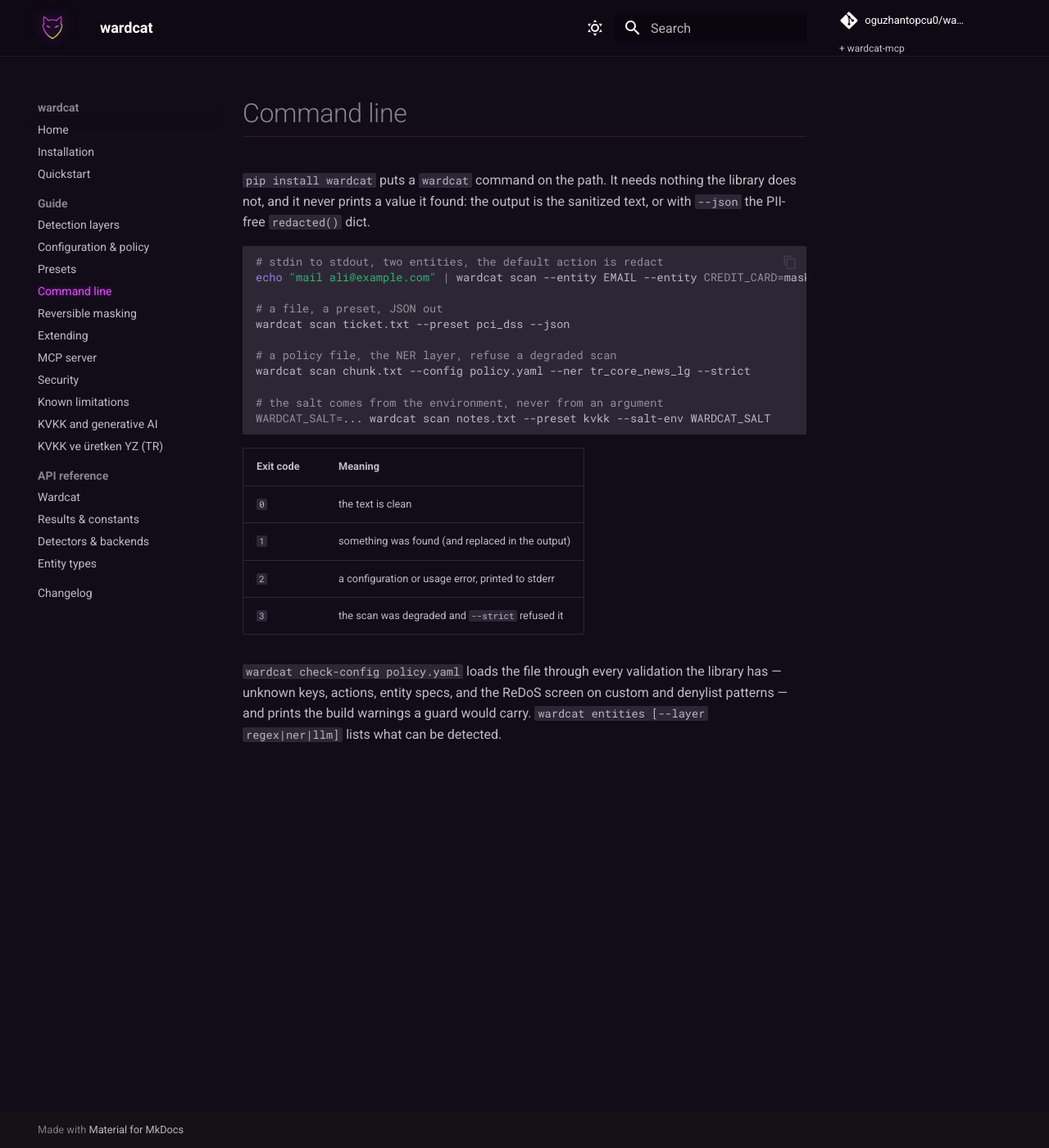
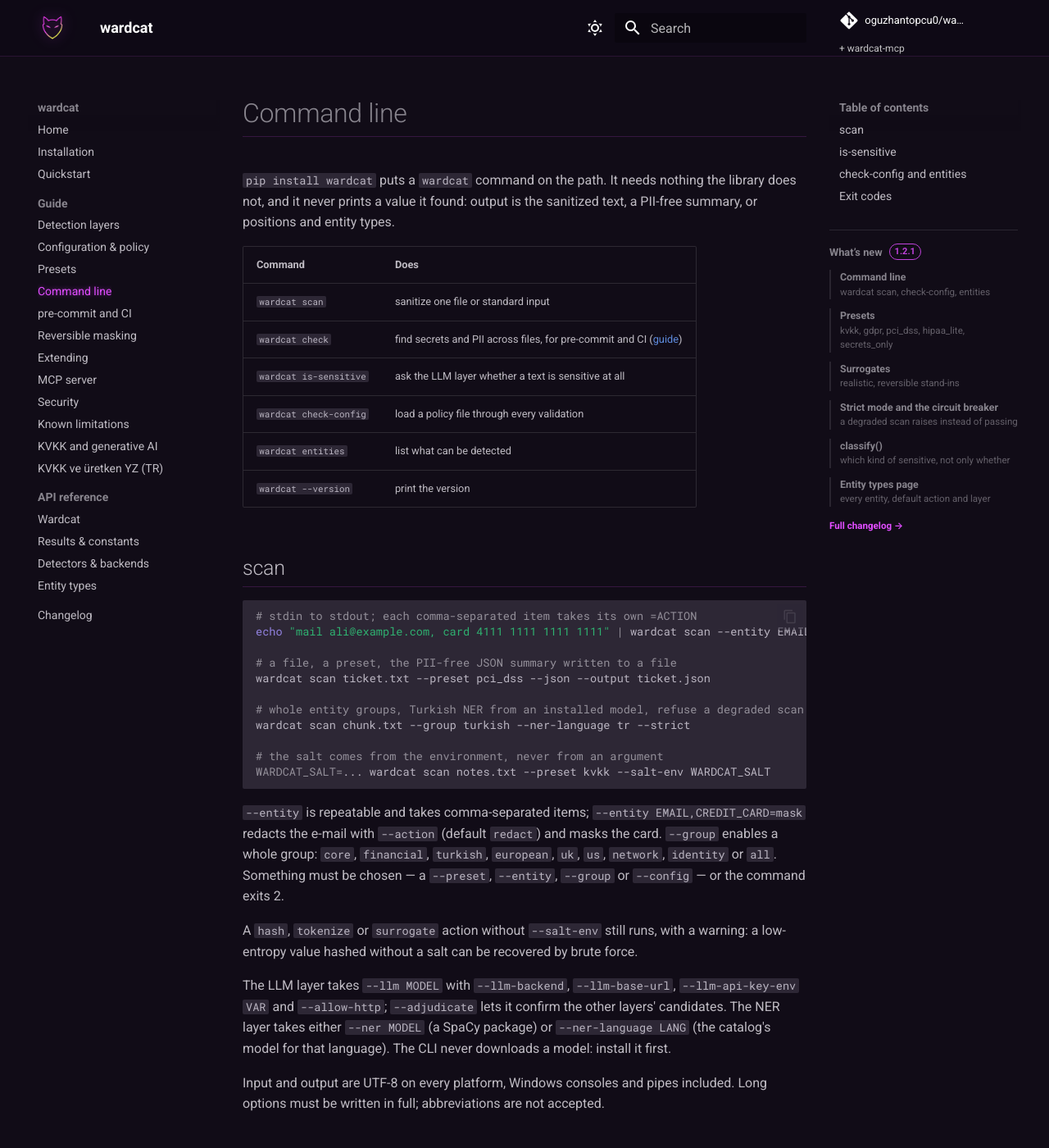
Before and after one commit to oguzhantopcu0/wardcat, an MkDocs documentation site: the page built from docs/guide/cli.md, in a window 1280 px wide and 1400 px high. Shown: the whole window at 82% size. Built offline with MkDocs 1.6.1 and Material for MkDocs 9.7.7, drawn with Linux system fonts in a browser that asks for light colours; comment, search, counter and statistics services are not loaded; some of the changed text lies outside the part shown.

Commit message:
docs: the command line, pre-commit and CI, and moving from wardcat-cli

````diff
--- a/docs/guide/cli.md
+++ b/docs/guide/cli.md
@@ -1,31 +1,79 @@
 # Command line
 
 `pip install wardcat` puts a `wardcat` command on the path. It needs nothing the
-library does not, and it never prints a value it found: the output is the
-sanitized text, or with `--json` the PII-free `redacted()` dict.
+library does not, and it never prints a value it found: output is the sanitized
+text, a PII-free summary, or positions and entity types.
+
+| Command | Does |
+|---|---|
+| `wardcat scan` | sanitize one file or standard input |
+| `wardcat check` | find secrets and PII across files, for pre-commit and CI ([guide](ci.md)) |
+| `wardcat is-sensitive` | ask the LLM layer whether a text is sensitive at all |
+| `wardcat check-config` | load a policy file through every validation |
+| `wardcat entities` | list what can be detected |
+| `wardcat --version` | print the version |
+
+## scan
 
 ```bash
-# stdin to stdout, two entities, the default action is redact
-echo "mail ali@example.com" | wardcat scan --entity EMAIL --entity CREDIT_CARD=mask
+# stdin to stdout; each comma-separated item takes its own =ACTION
+echo "mail ali@example.com, card 4111 1111 1111 1111" | wardcat scan --entity EMAIL,CREDIT_CARD=mask
 
-# a file, a preset, JSON out
-wardcat scan ticket.txt --preset pci_dss --json
+# a file, a preset, the PII-free JSON summary written to a file
+wardcat scan ticket.txt --preset pci_dss --json --output ticket.json
 
-# a policy file, the NER layer, refuse a degraded scan
-wardcat scan chunk.txt --config policy.yaml --ner tr_core_news_lg --strict
+# whole entity groups, Turkish NER from an installed model, refuse a degraded scan
+wardcat scan chunk.txt --group turkish --ner-language tr --strict
 
 # the salt comes from the environment, never from an argument
 WARDCAT_SALT=... wardcat scan notes.txt --preset kvkk --salt-env WARDCAT_SALT
 ```
 
-| Exit code | Meaning |
-|---|---|
-| `0` | the text is clean |
-| `1` | something was found (and replaced in the output) |
-| `2` | a configuration or usage error, printed to stderr |
-| `3` | the scan was degraded and `--strict` refused it |
+`--entity` is repeatable and takes comma-separated items; `--entity EMAIL,CREDIT_CARD=mask`
+redacts the e-mail with `--action` (default `redact`) and masks the card.
+`--group` enables a whole group: `core`, `financial`, `turkish`, `european`,
+`uk`, `us`, `network`, `identity` or `all`. Something must be chosen — a
+`--preset`, `--entity`, `--group` or `--config` — or the command exits 2.
+
+A `hash`, `tokenize` or `surrogate` action without `--salt-env` still runs, with
+a warning: a low-entropy value hashed without a salt can be recovered by brute
+force.
+
+The LLM layer takes `--llm MODEL` with `--llm-backend`, `--llm-base-url`,
+`--llm-api-key-env VAR` and `--allow-http`; `--adjudicate` lets it confirm the
+other layers' candidates. The NER layer takes either `--ner MODEL` (a SpaCy
+package) or `--ner-language LANG` (the catalog's model for that language). The
+CLI never downloads a model: install it first.
+
+Input and output are UTF-8 on every platform, Windows consoles and pipes
+included. Long options must be written in full; abbreviations are not accepted.
+
+## is-sensitive
+
+```bash
+wardcat is-sensitive memo.txt --llm qwen3:14b
+# sensitive        (exit 1)
+```
+
+It prints `sensitive` or `clean`. The check fails closed: when the backend
+cannot be reached, or its circuit is open, the command exits 3 and prints
+neither. An input over the size limit is refused (exit 2) rather than judged
+in parts.
+
+## check-config and entities
 
 `wardcat check-config policy.yaml` loads the file through every validation the
 library has — unknown keys, actions, entity specs, and the ReDoS screen on
 custom and denylist patterns — and prints the build warnings a guard would
 carry. `wardcat entities [--layer regex|ner|llm]` lists what can be detected.
+
+## Exit codes
+
+| Code | `scan`, `check` | `is-sensitive` |
+|---|---|---|
+| `0` | nothing found | clean |
+| `1` | something was found | sensitive |
+| `2` | a configuration, usage or read error | the same |
+| `3` | the scan was degraded and `--strict` refused it | the backend could not answer |
+
+Errors and warnings go to standard error and never contain a scanned value.
--- a/mkdocs.yml
+++ b/mkdocs.yml
@@ -109,6 +109,7 @@
       - Configuration & policy: guide/configuration.md
       - Presets: guide/presets.md
       - Command line: guide/cli.md
+      - pre-commit and CI: guide/ci.md
       - Reversible masking: guide/reversible.md
       - Extending: guide/extending.md
       - MCP server: guide/mcp-server.md
````
Also changed, not shown: CHANGELOG.md (+37 -0 lines), README.md (+2 -1 lines), docs/guide/ci.md (added, +122 -0 lines).
